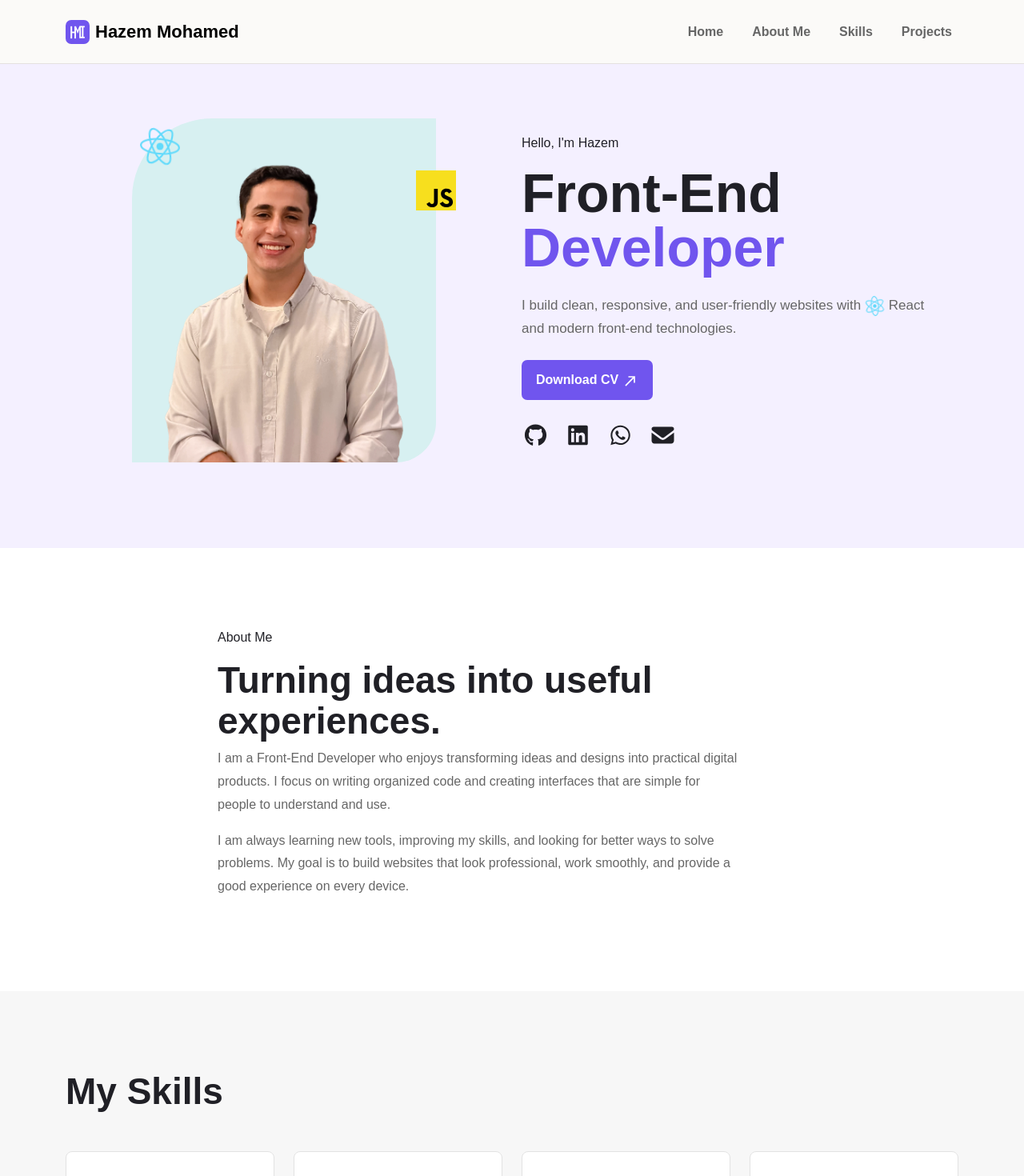
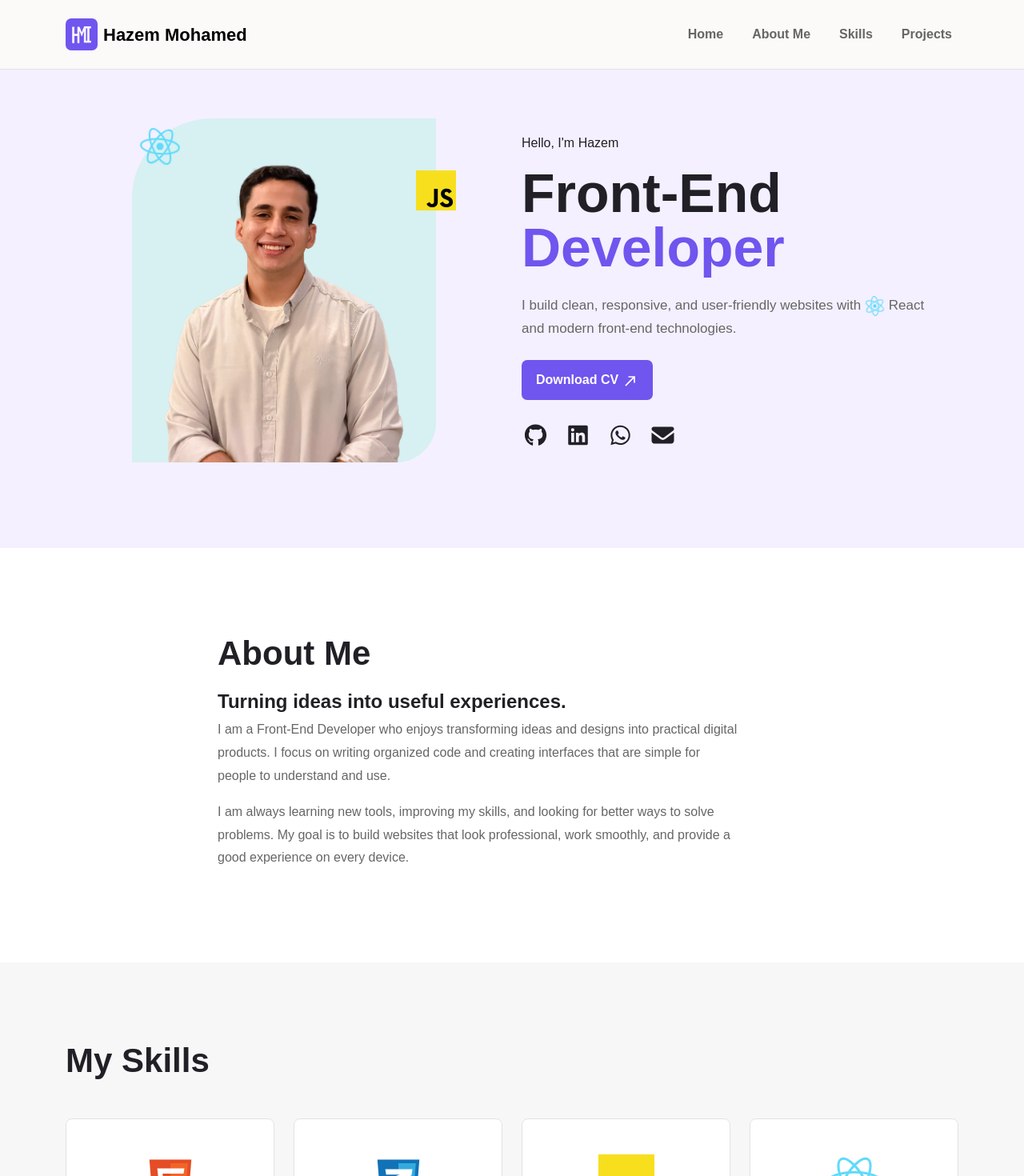
Before and after one commit to hazem-mohamed-ismail/hazem-portfolio, a React (Vite) app: page / in a window 1280 px wide. Shown: the top 1470 px of the page at 80% size. Built offline with nearby package versions, Linux system fonts and the light colour scheme.

Commit message:
change style of logo , navbar and , change some styles of about section

```diff
--- a/src/App.css
+++ b/src/App.css
@@ -30,8 +30,8 @@ body {
 
 .brand-symbol {
     display: inline-block;
-    width: 30px;
-    height: 30px;
+    width: 40px;
+    height: 40px;
     margin-right: 7px;
     border-radius: 7px;
     color: #fff;
@@ -87,7 +87,7 @@ h1 span {
 }
 
 h2 {
-    font-size: 46px;
+    font-size: 42px;
     line-height: 1.1;
 }
 
@@ -233,6 +233,15 @@ h2 {
     background-color: #fff;
 }
 
+.about-section .section-label {
+    font-size: 42px;
+    font-weight: 700;
+}
+
+.about-section h2 {
+    font-size: 24px;
+}
+
 .about-text {
     max-width: 650px;
     color: #666;
@@ -242,6 +251,10 @@ h2 {
 .skills-section,
 .projects-section {
     background-color: #f7f7f7;
+}
+
+.skills-section h2 {
+    font-weight: 700;
 }
 
 .skills-row,
```
